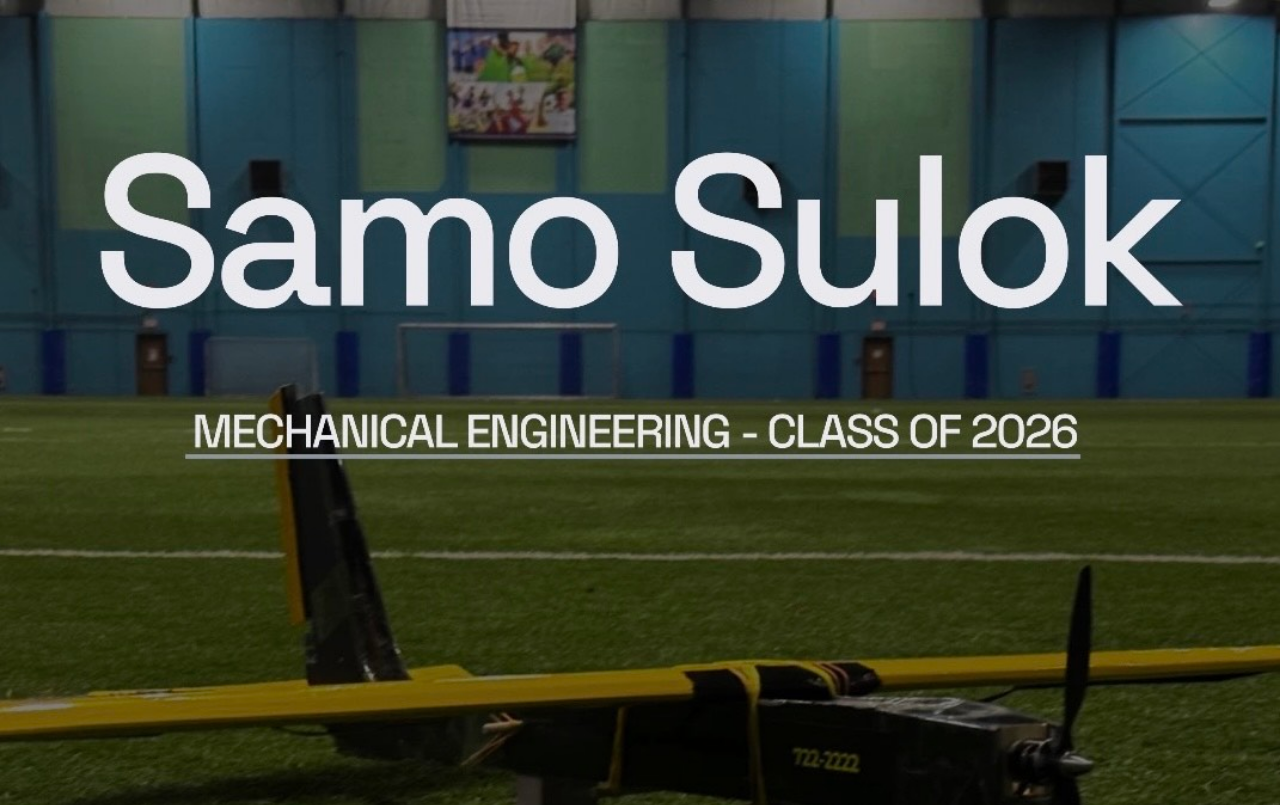
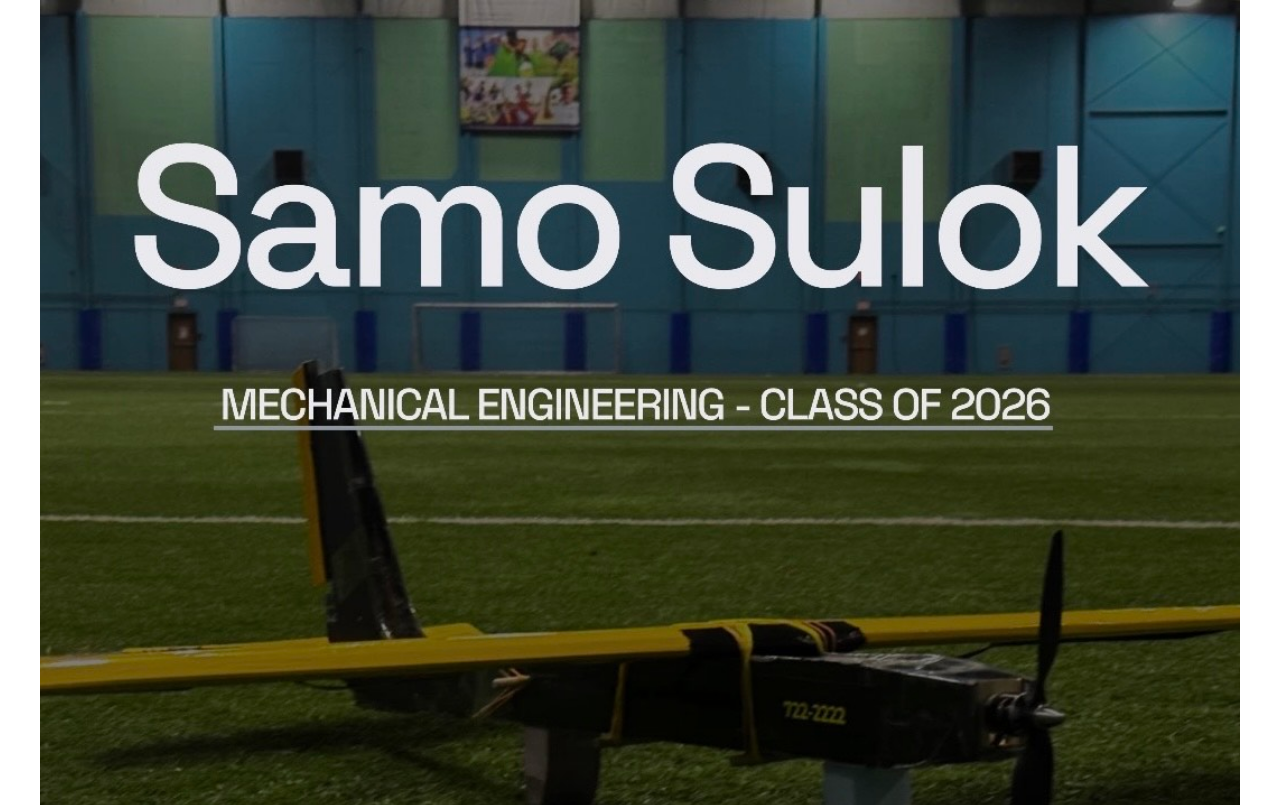
Before and after one commit to SamoSulok/my-portfolio, a plain HTML site: page index.html in a window 1280 px wide. Shown: the top 805 px of the page. Drawn offline with Linux system fonts and the light colour scheme.

Commit message:
Update index.html

```diff
--- a/index.html
+++ b/index.html
@@ -18,6 +18,8 @@
 </style>
 </head>
 <body>
-  <img src="Samo.jpeg" alt="Portfolio">
+  <div style="max-width: 1200px; margin: auto;">
+    <img src="Samo.jpeg" alt="Portfolio">
+  </div>
 </body>
 </html>
```
